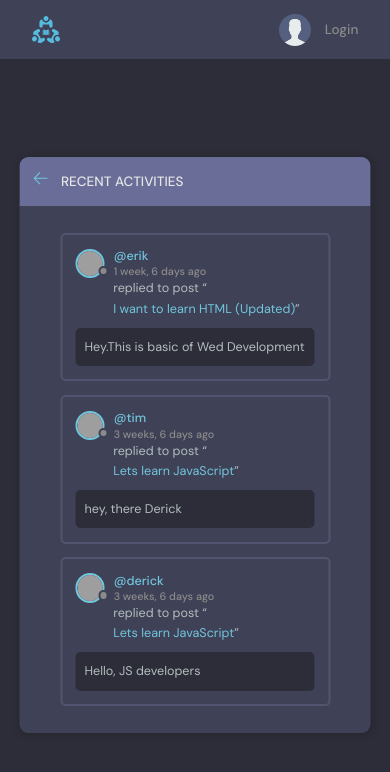
After one commit to DerickMghanga/DJANGO-Developers-Online-Forum-App, a Django app: page /activity/ in a window 390 px wide. The commit adds this page. Shown: the top 772 px of the page. Run offline with Django 5.2, Linux system fonts and the light colour scheme; data comes from the database, SQL or seed files in the repository; grey boxes are pictures that could not be loaded.

Commit message:
mobile activity feed done

```diff
--- /dev/null
+++ b/studyMate/base/templates/base/activity.html
@@ -0,0 +1,81 @@
+{% extends 'main.html' %} {% block content %}
+<div class="layout">
+  <div class="container">
+    <div class="layout__box">
+      <div class="layout__boxHeader">
+        <div class="layout__boxTitle">
+          <a href="{% url 'home' %}">
+            <svg
+              version="1.1"
+              xmlns="http://www.w3.org/2000/svg"
+              width="32"
+              height="32"
+              viewBox="0 0 32 32"
+            >
+              <title>arrow-left</title>
+              <path
+                d="M13.723 2.286l-13.723 13.714 13.719 13.714 1.616-1.611-10.96-10.96h27.625v-2.286h-27.625l10.965-10.965-1.616-1.607z"
+              ></path>
+            </svg>
+          </a>
+          <h3>Recent Activities</h3>
+        </div>
+      </div>
+
+      <div class="activities-page layout__body">
+
+        {% for message in room_messages %}
+        <div class="activities__box">
+          <div class="activities__boxHeader roomListRoom__header">
+            <a
+              href="{% url 'user-profile' message.user.id %}"
+              class="roomListRoom__author"
+            >
+              <div class="avatar avatar--small">
+                <img src="https://randomuser.me/api/portraits/women/11.jpg" />
+              </div>
+              <p>
+                @{{message.user.username}}
+                <span>{{message.created|timesince}} ago</span>
+              </p>
+            </a>
+
+            <!-- ONLY OWNER OF THE MESSAGE CAN DELETE THE MESSAGE -->
+            {% if request.user == message.user %}
+            <div class="roomListRoom__actions">
+              <a href="{% url 'delete-message' message.id %}">
+                <svg
+                  version="1.1"
+                  xmlns="http://www.w3.org/2000/svg"
+                  width="32"
+                  height="32"
+                  viewBox="0 0 32 32"
+                >
+                  <title>delete</title>
+                  <path
+                    d="M30 4h-8v-3c0-0.553-0.447-1-1-1h-10c-0.553 0-1 0.447-1 1v3h-8v2h2v24c0 1.104 0.897 2 2 2h20c1.103 0 2-0.896 2-2v-24h2v-2h-0zM12 2h8v2h-8v-2zM26.002 30l-0.002 1v-1h-20v-24h20v24h0.002z"
+                  ></path>
+                </svg>
+              </a>
+            </div>
+            {% endif %}
+          </div>
+
+          <div class="activities__boxContent">
+            <p>
+              replied to post “<a href="{% url 'room' message.room.id %}"
+                >{{message.room}}</a
+              >”
+            </p>
+            <div class="activities__boxRoomContent">{{message.body}}</div>
+          </div>
+        </div>
+        {% endfor %}
+
+      </div>
+    </div>
+  </div>
+</div>
+
+<script src="script.js"></script>
+{% endblock content %}
--- a/studyMate/base/templates/base/home.html
+++ b/studyMate/base/templates/base/home.html
@@ -28,7 +28,7 @@
         </form>
         <div class="mobile-menuItems">
           <a class="btn btn--main btn--pill" href="{% url 'topics' %}">Browse Topics</a>
-          <a class="btn btn--main btn--pill" href="#">Recent Activities</a>
+          <a class="btn btn--main btn--pill" href="{% url 'activity' %}">Recent Activities</a>
         </div>
       </div>
 
--- a/studyMate/base/urls.py
+++ b/studyMate/base/urls.py
@@ -15,4 +15,5 @@ urlpatterns = [
     path('delete-message/<str:pk>/', views.deleteMessage, name='delete-message'),
     path('update-user/', views.updateUser, name='update-user'),
     path('topics/', views.topicsPage, name='topics'),
+    path('activity/', views.activityPage, name='activity'),
 ]
--- a/studyMate/base/views.py
+++ b/studyMate/base/views.py
@@ -198,3 +198,8 @@ def topicsPage(request):
     q = request.GET.get('q') if request.GET.get('q') != None else '' # query value from the url after selecting a topic
     topics = Topic.objects.filter(name__icontains=q)
     return render(request, 'base/topics.html', {'topics': topics})
+
+
+def activityPage(request):
+    room_messages = Message.objects.all()
+    return render(request, 'base/activity.html',{'room_messages': room_messages})
```
